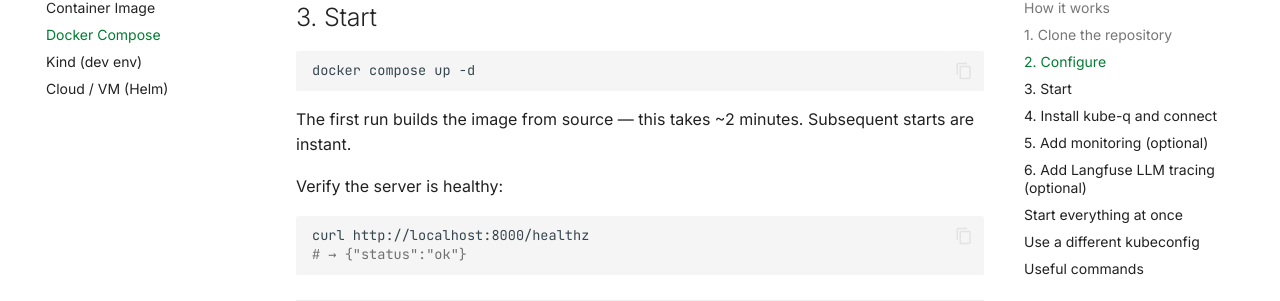
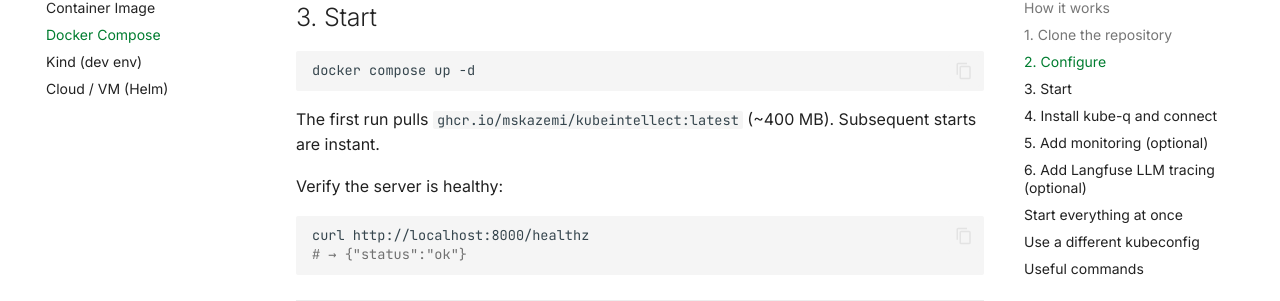
Before and after one commit to MSKazemi/kubeintellect, an MkDocs documentation site: the page built from docs/deploy/docker-compose.md, in a window 1280 px wide and 900 px high, scrolled down 1861 px. Shown: the part 151-452 px from the top of the window. Built offline with MkDocs 1.6.1 and Material for MkDocs 9.7.7, drawn with Linux system fonts in a browser that asks for light colours; comment, search, counter and statistics services are not loaded; some of the changed text lies outside the part shown.

Commit message:
Update Docker Compose setup and enhance documentation
- Changed the Docker image reference in docker-compose.yaml to use the GitHub Container Registry.
- Revised deployment instructions in README.md and other documentation files for clarity and consistency.
- Added a new GitHub Actions workflow for automated image publishing.
- Updated deployment options to reflect the new image pulling process and improved setup instructions.

````diff
--- a/docker-compose.yaml
+++ b/docker-compose.yaml
@@ -7,7 +7,7 @@
 #
 # ── Quick start ───────────────────────────────────────────────────────────────
 #   cp .env.example .env          # fill in: LLM key + POSTGRES_PASSWORD + ADMIN key
-#   docker compose up -d          # builds image + starts app + postgres (~2 min first run)
+#   docker compose up -d          # pulls ghcr.io/mskazemi/kubeintellect + starts postgres
 #   pip install kube-q
 #   KUBE_Q_API_KEY=<key> kq       # key = value of KUBEINTELLECT_ADMIN_KEYS in .env
 #
@@ -36,7 +36,7 @@ services:
   # ── Core ─────────────────────────────────────────────────────────────────────
 
   kubeintellect:
-    image: kubeintellect:latest
+    image: ghcr.io/mskazemi/kubeintellect:latest
     ports:
       - "8000:8000"
     volumes:
--- a/docs/deploy/docker-compose.md
+++ b/docs/deploy/docker-compose.md
@@ -14,7 +14,7 @@ Run the full KubeIntellect stack on your laptop with a single command. No Kubern
 
 ## How it works
 
-`docker compose up` builds the KubeIntellect image from the local `Dockerfile` and starts these services:
+`docker compose up` pulls `ghcr.io/mskazemi/kubeintellect:latest` and starts these services:
 
 | Service | Always? | What it is |
 |---|---|---|
@@ -82,7 +82,7 @@ KUBEINTELLECT_ADMIN_KEYS=ki-admin-$(openssl rand -hex 10)
 docker compose up -d
 ```
 
-The first run builds the image from source — this takes ~2 minutes. Subsequent starts are instant.
+The first run pulls `ghcr.io/mskazemi/kubeintellect:latest` (~400 MB). Subsequent starts are instant.
 
 Verify the server is healthy:
 
````
Also changed, not shown: README.md (+15 -1 lines), docs/index.md (+3 -2 lines), 1 other file.
